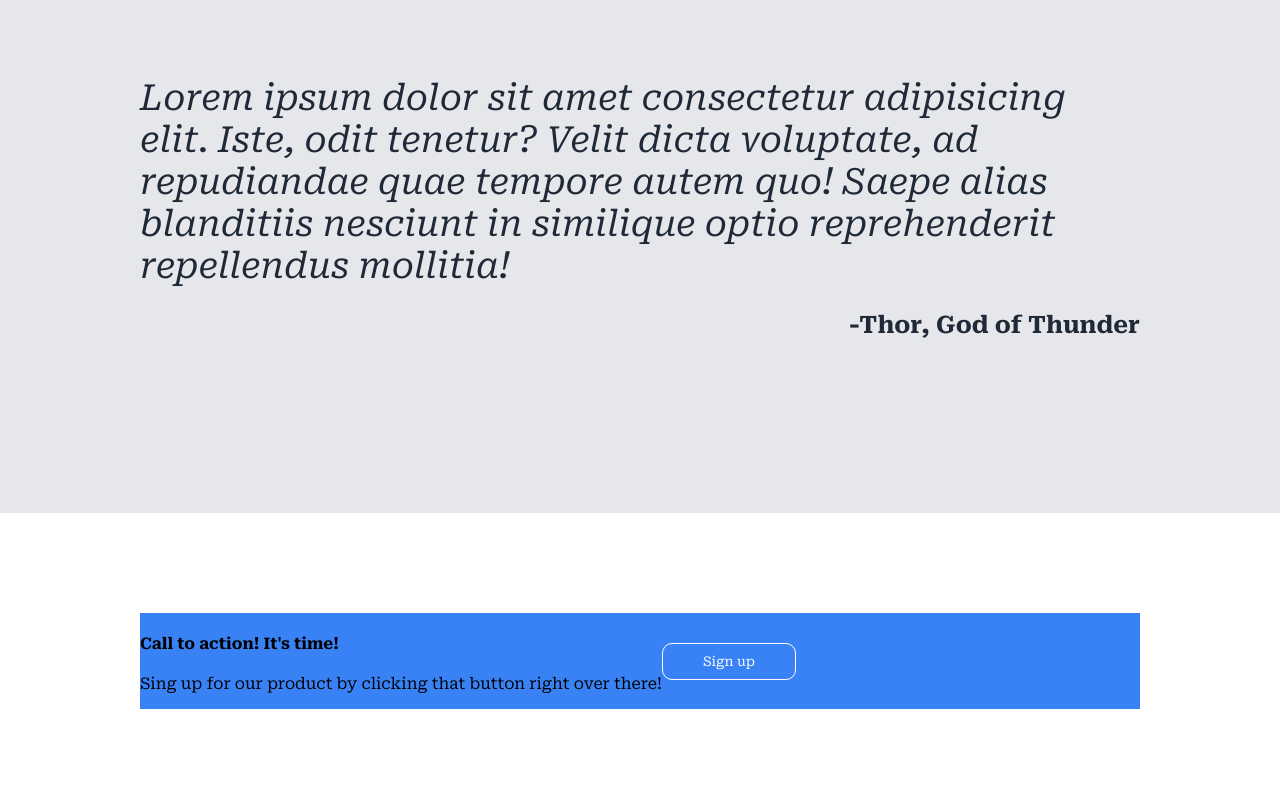
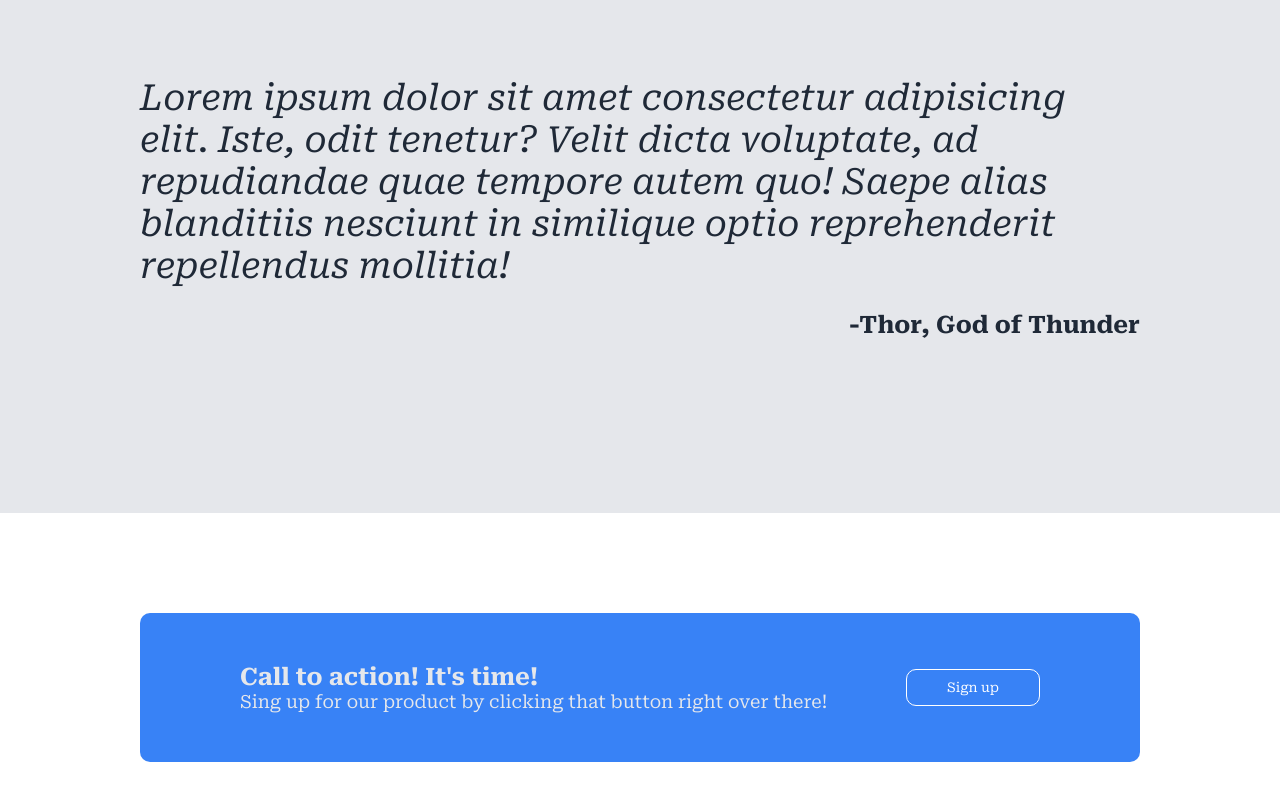
Before and after one commit to KristinaProject/odin-landing-page, a plain HTML site: page index.html in a window 1280 px wide. Shown: the part 1151-1951 px from the top of the page. Drawn offline with Linux system fonts and the light colour scheme.

Commit message:
action section style

```diff
--- a/styles.css
+++ b/styles.css
@@ -194,9 +194,25 @@ button {
   margin: auto;
   width: var(--width);
   background-color: var(--btn-bg);
+  justify-content: space-between;
+  padding: 50px 100px;
+  border-radius: 10px;
+  color: var(--text-color-sec);
 }
 
+.action__wrapper-text {
+  flex-basis: 75%;
+}
 
+.action__wrapper-text h4{
+  margin: 0;
+  font-size: var(--text-logo-s);
+}
+
+.action__wrapper-text p {
+  margin: 0;
+  font-size: var(--text-sec);
+}
 
 .action__wrapper button {
   border: 1px solid white;
```
